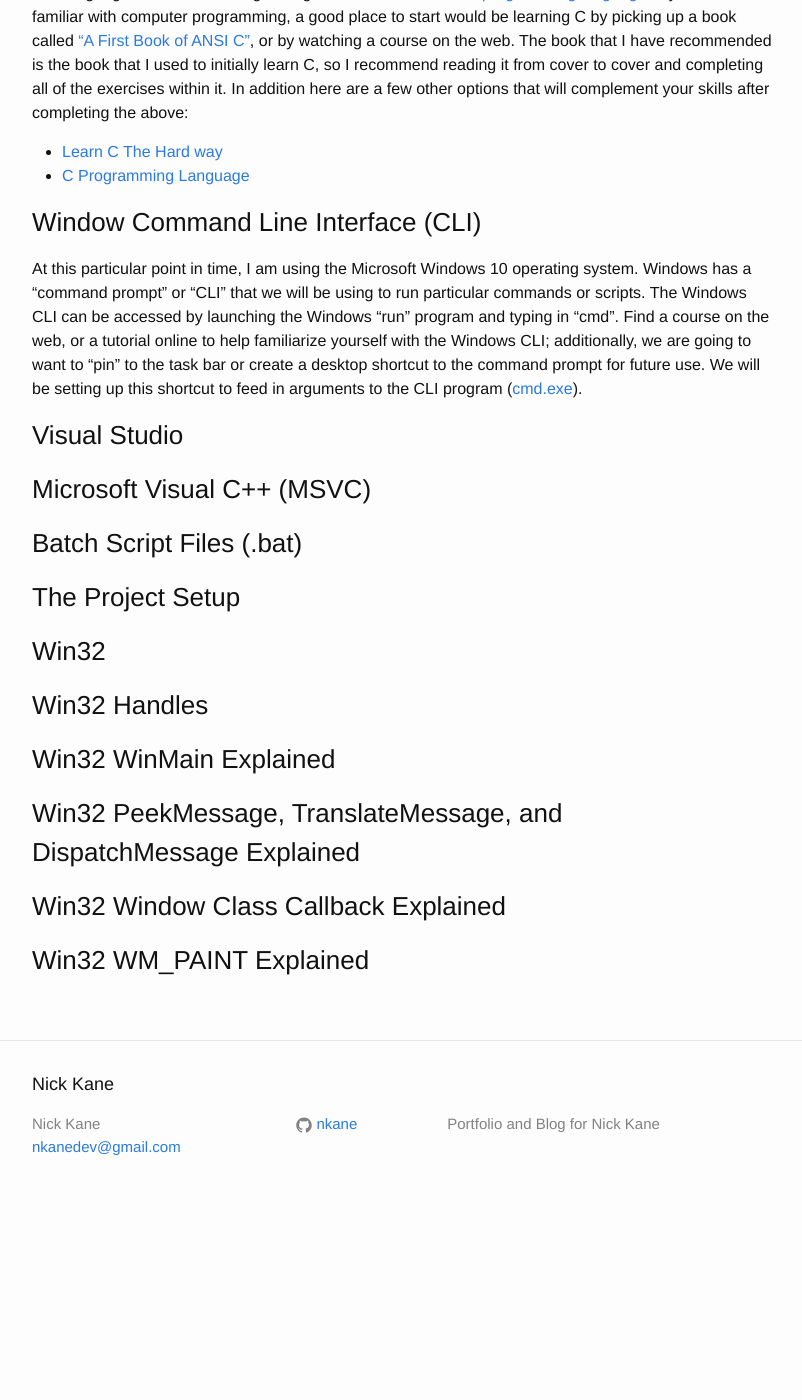
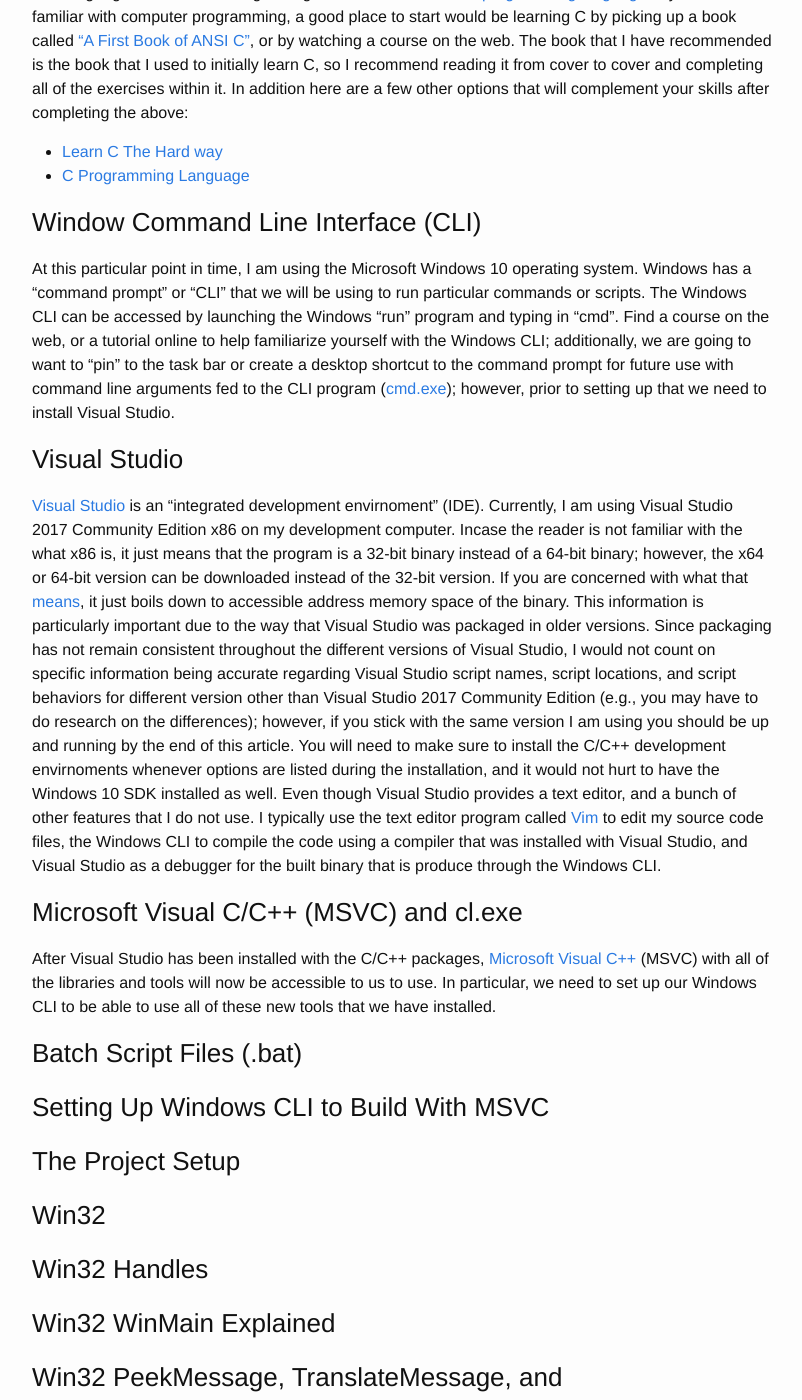
Before and after one commit to nkane/nkane.github.io, a Jekyll site: the page built from _posts/2018-07-31-win32-software-renderer-lesson-1.markdown, in a window 1280 px wide and 1400 px high, scrolled down 552 px. Shown: the whole window, without its empty margins (238-1040 px from the left). Built offline with Jekyll 4.4.1, drawn with Linux system fonts in a browser that asks for light colours; before the commit the page ends 1770 px from its top, so only the background shows below that.

Commit message:
adding context to win32 renderer lesson 1 post

```diff
--- a/_posts/2018-07-31-win32-software-renderer-lesson-1.markdown
+++ b/_posts/2018-07-31-win32-software-renderer-lesson-1.markdown
@@ -13,6 +13,7 @@
 this series. It is not my goal with this series to convince anyone not use a higher level programming language for computer graphics. Instead, I would like to
 explore my own particular interest using a programming language and toolset that I am confortable with.
 
+
 ### The C Programming Language
 The language that I will be using throughout this series is the [C programming language][c-lang]. If you are not familiar with computer programming, a good
 place to start would be learning C by picking up a book called ["A First Book of ANSI C"][first-book-of-c], or by watching a course on the web. The book that
@@ -21,22 +22,42 @@
 - [Learn C The Hard way][learn-c-the-hard-way]
 - [C Programming Language][k&r]
 
+
 ### Window Command Line Interface (CLI)
 At this particular point in time, I am using the Microsoft Windows 10 operating system. Windows has a "command prompt" or "CLI" that we will be using to run
 particular commands or scripts. The Windows CLI can be accessed by launching the Windows "run" program and typing in "cmd". Find a course on the web, or a tutorial
 online to help familiarize yourself with the Windows CLI; additionally, we are going to want to "pin" to the task bar or create a desktop shortcut to the command prompt
-for future use. We will be setting up this shortcut to feed in arguments to the CLI program ([cmd.exe][cmd]).
+for future use with command line arguments fed to the CLI program ([cmd.exe][cmd]); however, prior to setting up that we need to install Visual Studio.
+
 
 ### Visual Studio
+[Visual Studio][vs] is an "integrated development envirnoment" (IDE). Currently, I am using Visual Studio 2017 Community Edition x86 on my development computer. Incase
+the reader is not familiar with the what x86 is, it just means that the program is a 32-bit binary instead of a 64-bit binary; however, the x64 or 64-bit version can be
+downloaded instead of the 32-bit version. If you are concerned with what that [means][binary-x86-x64], it just boils down to accessible address memory space of the binary.
+This information is particularly important due to the way that Visual Studio was packaged in older versions. Since packaging has not remain consistent throughout
+the different versions of Visual Studio, I would not count on specific information being accurate regarding Visual Studio script names, script locations, and script
+behaviors for different version other than Visual Studio 2017 Community Edition (e.g., you may have to do research on the differences); however, if you stick with the same
+version I am using you should be up and running by the end of this article. You will need to make sure to install the C/C++ development envirnoments whenever options are
+listed during the installation, and it would not hurt to have the Windows 10 SDK installed as well. Even though Visual Studio provides a text editor, and a bunch of other
+features that I do not use. I typically use the text editor program called [Vim][vim] to edit my source code files, the Windows CLI to compile the code using a compiler
+that was installed with Visual Studio, and Visual Studio as a debugger for the built binary that is produce through the Windows CLI.
 
 
-### Microsoft Visual C++ (MSVC)
+### Microsoft Visual C/C++ (MSVC) and cl.exe
+After Visual Studio has been installed with the C/C++ packages, [Microsoft Visual C++][msvc] (MSVC) with all of the libraries and tools will now be accessible to us to use.
+In particular, we need to set up our Windows CLI to be able to use all of these new tools that we have installed.
 
 
 ### Batch Script Files (.bat)
 
 
+
+### Setting Up Windows CLI to Build With MSVC
+
+
+
 ### The Project Setup
+
 
 
 ### Win32
@@ -63,3 +84,8 @@
 [learn-c-the-hard-way]:					https://www.amazon.com/Learn-Hard-Way-Practical-Computational/dp/0321884922
 [k&r]:									https://www.amazon.com/Programming-Language-2nd-Brian-Kernighan/dp/0131103628
 [cmd]:									https://en.wikipedia.org/wiki/Cmd.exe
+[vs]:									https://visualstudio.microsoft.com/
+[binary-x86-x64]: 						https://www.howtogeek.com/129178/why-does-64-bit-windows-need-a-separate-program-files-x86-folder/
+[vim]:									https://www.vim.org/download.php
+[msvc]:									https://en.wikipedia.org/wiki/Microsoft_Visual_C%2B%2B
+[cl]:									https://msdn.microsoft.com/en-us/library/wk21sfcf.aspx
```
